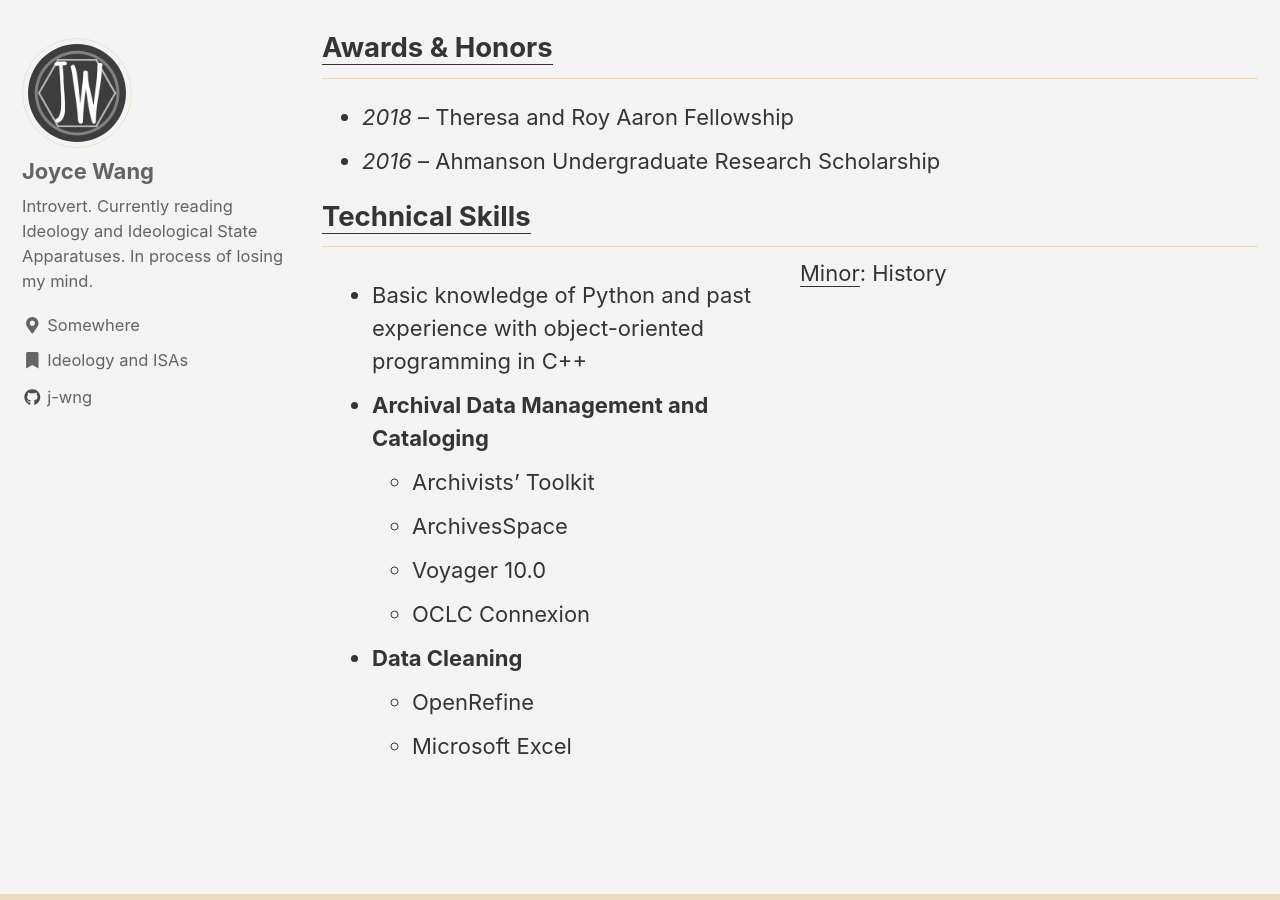
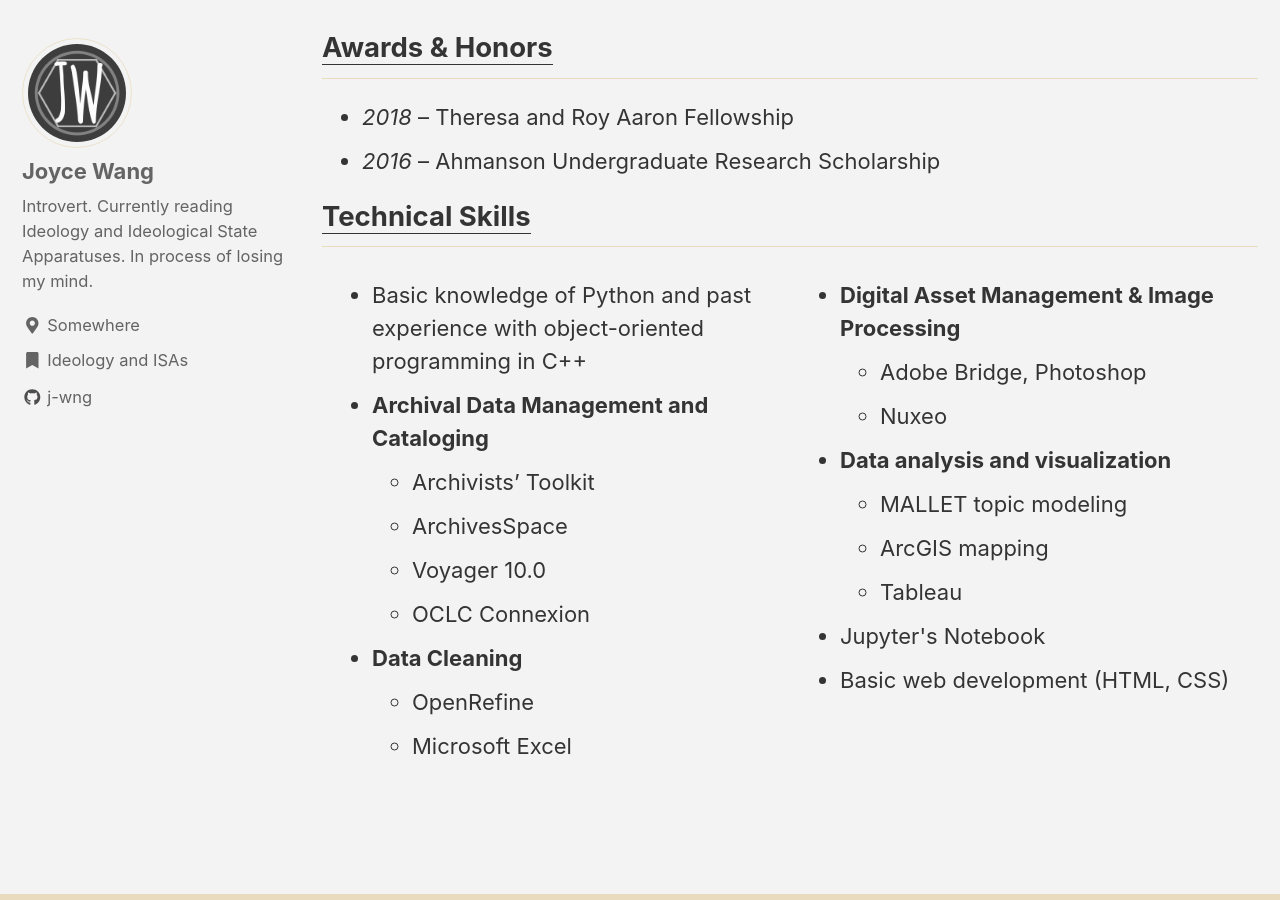
Before and after one commit to j-wng/portfolio, a Jekyll site: the page built from _pages/cv_courses.html, in a window 1280 px wide and 900 px high, scrolled down 3024 px. Built offline with Jekyll 4.4.1, drawn with Linux system fonts in a browser that asks for light colours; cached includes are drawn as plain includes; nearby versions of some CDN libraries.

Commit message:
Update cv_courses.html

```diff
--- a/_pages/cv_courses.html
+++ b/_pages/cv_courses.html
@@ -152,6 +152,20 @@
     </ul>
   </div>
   <div class="column" style="background-color:#F3F3F3;">
-     <u>Minor</u>: History
+     <ul>
+    <li><b>Digital Asset Management & Image Processing</b></li>
+      <ul>
+        <li>Adobe Bridge, Photoshop</li>
+        <li>Nuxeo</li>
+      </ul>
+    <li><b>Data analysis and visualization</b></li>
+      <ul>
+        <li>MALLET topic modeling</li>
+        <li>ArcGIS mapping</li>
+        <li>Tableau</li>
+      </ul>
+    <li>Jupyter's Notebook</li>
+    <li>Basic web development (HTML, CSS)</li>
+    </ul>
   </div>
 </div>
```
